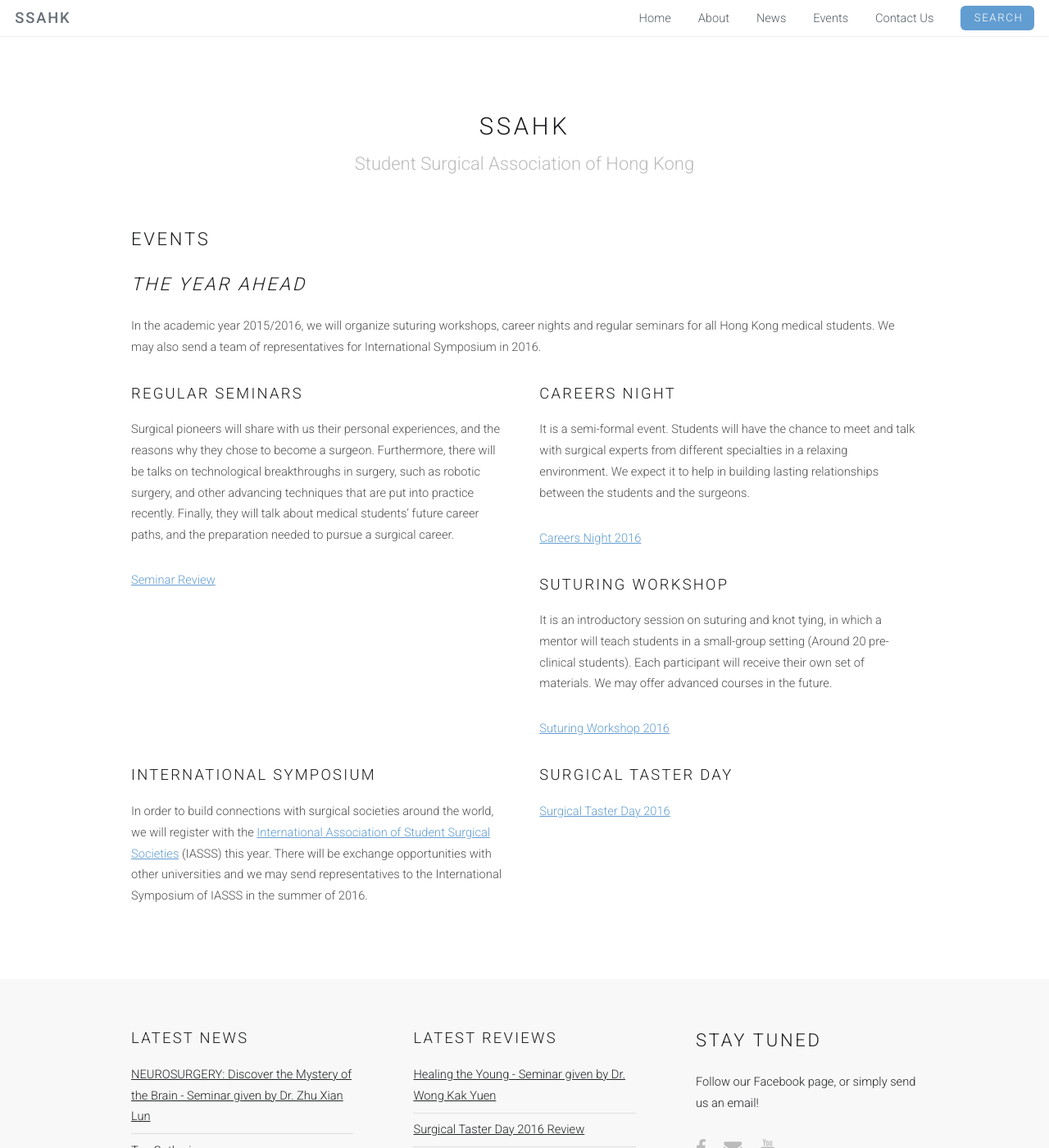
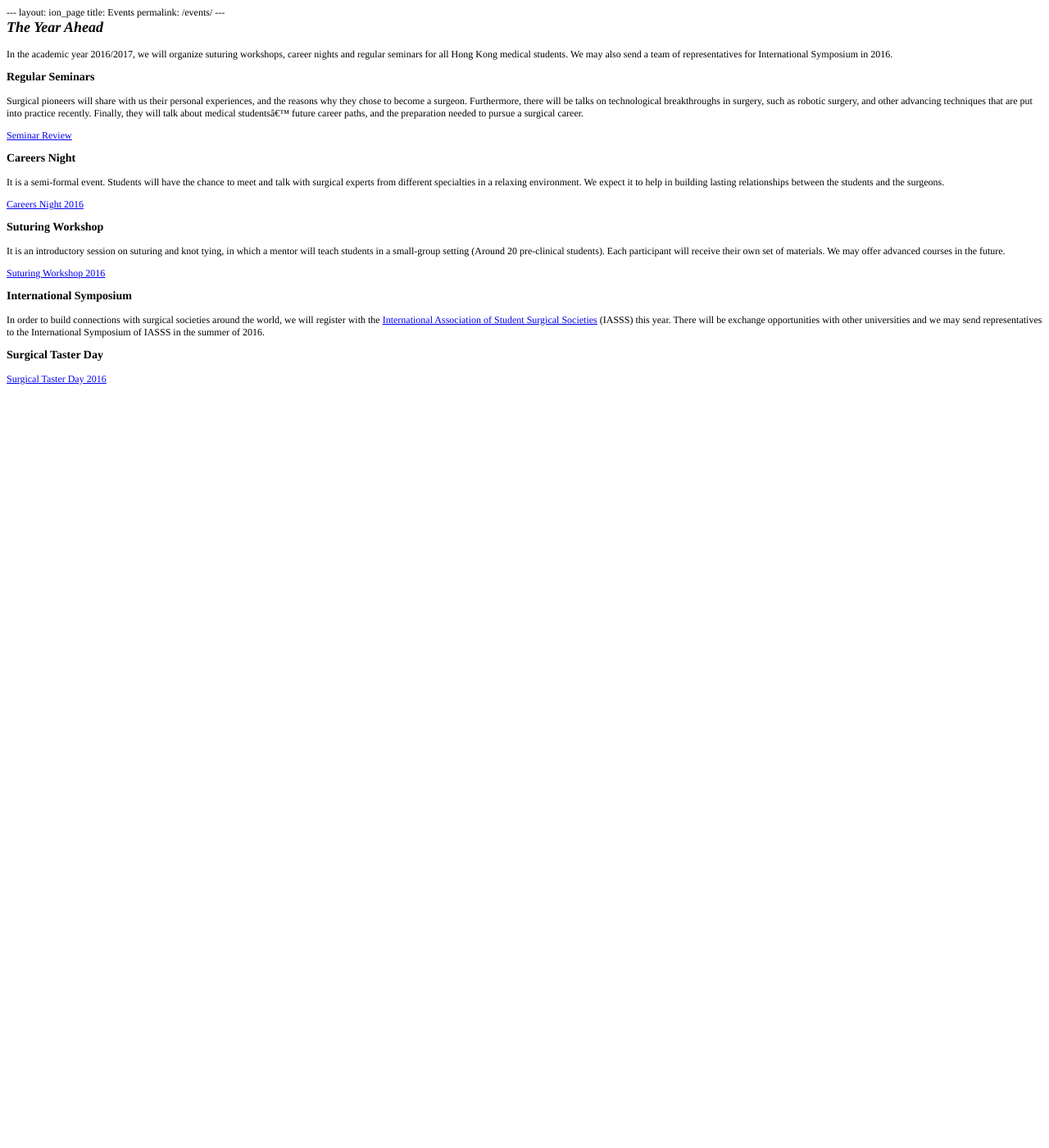
Before and after one commit to SSAHK/ssahk.github.io, a Jekyll site: the page events.html, which Jekyll copies as it is, in a window 1280 px wide and 1400 px high. Shown: the whole window at 82% size. Built offline with Jekyll 4.4.1, drawn with Linux system fonts in a browser that asks for light colours; some of the changed text lies outside the part shown.

Commit message:
16-17 events

```diff
--- a/events.html
+++ b/events.html
@@ -1,74 +1,35 @@
----
-layout: ion_page
-title: Events
-permalink: /events/
----
-
-<div class="row">
-	<div class="12u">
-		<h2><i>The Year Ahead</i></h2>
-
-		<p>In the academic year 2015/2016, we will organize
-		suturing workshops, career nights and regular seminars for
-		all Hong Kong medical students. We may also send a team of
-		representatives for International Symposium in 2016.</p>
-		<!-- Lists -->
-				<div class="row">
-					<div class="6u 12u(mobilep)">
-						<h3>Regular Seminars</h3>
-						<p>Surgical pioneers will share with us their
-						personal experiences, and the reasons why they
-						chose to become a surgeon. Furthermore, there will
-						be talks on technological breakthroughs in surgery,
-						such as robotic surgery, and other advancing
-						techniques that are put into practice recently.
-						Finally, they will talk about medical students’
-						future career paths, and the preparation needed to
-						pursue a surgical career.</p>
-						<p>
-							<a href="{{ site.baseurl }}/seminars">Seminar Review</a>
-						</p>
-					</div>
-					<div class="6u 12u(mobilep)">
-						<h3>Careers Night</h3>
-						<p>It is a semi-formal event. Students will have
-						the chance to meet and talk with surgical experts
-						from different specialties in a relaxing
-						environment. We expect it to help in building
-						lasting relationships between the students and the
-						surgeons.</p>
-						<p>
-							<a href="{{ site.baseurl }}/careersnight1516">Careers Night 2016</a>
-						</p>
-					</div>
-					<div class="6u 12u(mobilep)">
-						<h3>Suturing Workshop</h3>
-						<p>It is an introductory session on suturing and
-						knot tying, in which a mentor will teach students
-						in a small-group setting (Around 20 pre-clinical
-						students). Each participant will receive their own
-						set of materials. We may offer advanced courses in
-						the future.</p>
-						<p>
-							<a href="{{ site.baseurl }}/suturing1516">Suturing Workshop 2016</a>
-						</p>
-					</div>
-					<div class="6u 12u(mobilep)">
-						<h3>International Symposium</h3>
-						<p>In order to build connections with surgical
-						societies around the world, we will register with
-						the <a href="http://www.iasss.org/">International Association of Student Surgical
-						Societies</a> (IASSS) this year. There will be exchange
-						opportunities with other universities and we may
-						send representatives to the International Symposium
-						of IASSS in the summer of 2016.</p>
-
-					</div>
-					<div class="6u 12u(mobilep)">
-						<h3>Surgical Taster Day</h3>
-						<p><a href="{{ site.baseurl }}/taster">Surgical Taster Day 2016</a></p>
-
-					</div>
-				</div>
-	</div>
-</div>
+<!DOCTYPE html PUBLIC "-//W3C//DTD HTML 4.01//EN" "http://www.w3.org/TR/html4/strict.dtd">
+<html>
+<head>
+  <meta http-equiv="Content-Type" content="text/html; charset=utf-8">
+  <meta http-equiv="Content-Style-Type" content="text/css">
+  <title></title>
+  <meta name="Generator" content="Cocoa HTML Writer">
+  <meta name="CocoaVersion" content="1265.21">
+  <style type="text/css">
+    p.p1 {margin: 0.0px 0.0px 0.0px 0.0px; font: 12.0px Times}
+    p.p3 {margin: 0.0px 0.0px 12.0px 0.0px; font: 12.0px Times}
+    p.p5 {margin: 0.0px 0.0px 12.0px 0.0px; font: 12.0px Times; color: #0000ee}
+    span.s1 {text-decoration: underline}
+    span.s2 {text-decoration: underline ; color: #0000ee}
+  </style>
+</head>
+<body>
+<p class="p1">--- layout: ion_page title: Events permalink: /events/ ---</p>
+<h2 style="margin: 0.0px 0.0px 14.9px 0.0px; font: 18.0px Times"><b><i>The Year Ahead</i></b></h2>
+<p class="p3">In the academic year 2016/2017, we will organize suturing workshops, career nights and regular seminars for all Hong Kong medical students. We may also send a team of representatives for International Symposium in 2016.</p>
+<h3 style="margin: 0.0px 0.0px 14.0px 0.0px; font: 14.0px Times"><b>Regular Seminars</b></h3>
+<p class="p3">Surgical pioneers will share with us their personal experiences, and the reasons why they chose to become a surgeon. Furthermore, there will be talks on technological breakthroughs in surgery, such as robotic surgery, and other advancing techniques that are put into practice recently. Finally, they will talk about medical studentsâ€™ future career paths, and the preparation needed to pursue a surgical career.</p>
+<p class="p5"><span class="s1"><a href="file:///Users/Catherine/Desktop/ssahk.github.io/%7B%7B%20site.baseurl%20%7D%7D/seminars">Seminar Review</a></span></p>
+<h3 style="margin: 0.0px 0.0px 14.0px 0.0px; font: 14.0px Times"><b>Careers Night</b></h3>
+<p class="p3">It is a semi-formal event. Students will have the chance to meet and talk with surgical experts from different specialties in a relaxing environment. We expect it to help in building lasting relationships between the students and the surgeons.</p>
+<p class="p5"><span class="s1"><a href="file:///Users/Catherine/Desktop/ssahk.github.io/%7B%7B%20site.baseurl%20%7D%7D/careersnight1516">Careers Night 2016</a></span></p>
+<h3 style="margin: 0.0px 0.0px 14.0px 0.0px; font: 14.0px Times"><b>Suturing Workshop</b></h3>
+<p class="p3">It is an introductory session on suturing and knot tying, in which a mentor will teach students in a small-group setting (Around 20 pre-clinical students). Each participant will receive their own set of materials. We may offer advanced courses in the future.</p>
+<p class="p5"><span class="s1"><a href="file:///Users/Catherine/Desktop/ssahk.github.io/%7B%7B%20site.baseurl%20%7D%7D/suturing1516">Suturing Workshop 2016</a></span></p>
+<h3 style="margin: 0.0px 0.0px 14.0px 0.0px; font: 14.0px Times"><b>International Symposium</b></h3>
+<p class="p3">In order to build connections with surgical societies around the world, we will register with the <a href="http://www.iasss.org/"><span class="s2">International Association of Student Surgical Societies</span></a> (IASSS) this year. There will be exchange opportunities with other universities and we may send representatives to the International Symposium of IASSS in the summer of 2016.</p>
+<h3 style="margin: 0.0px 0.0px 14.0px 0.0px; font: 14.0px Times"><b>Surgical Taster Day</b></h3>
+<p class="p5"><span class="s1"><a href="file:///Users/Catherine/Desktop/ssahk.github.io/%7B%7B%20site.baseurl%20%7D%7D/taster">Surgical Taster Day 2016</a></span></p>
+</body>
+</html>
```
